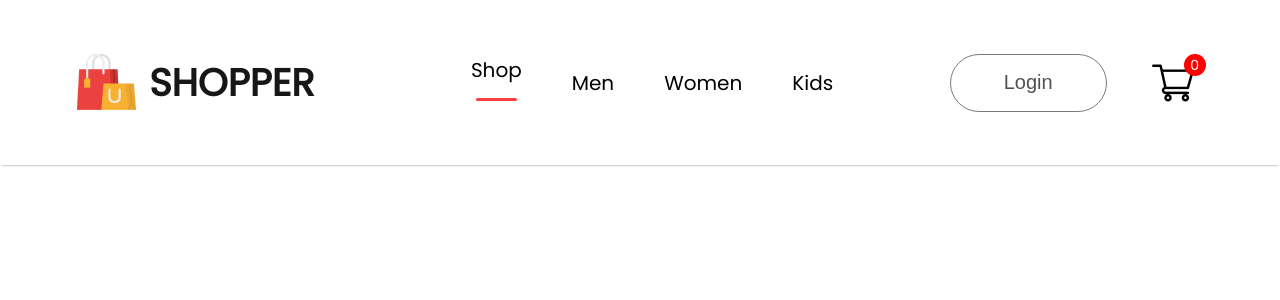
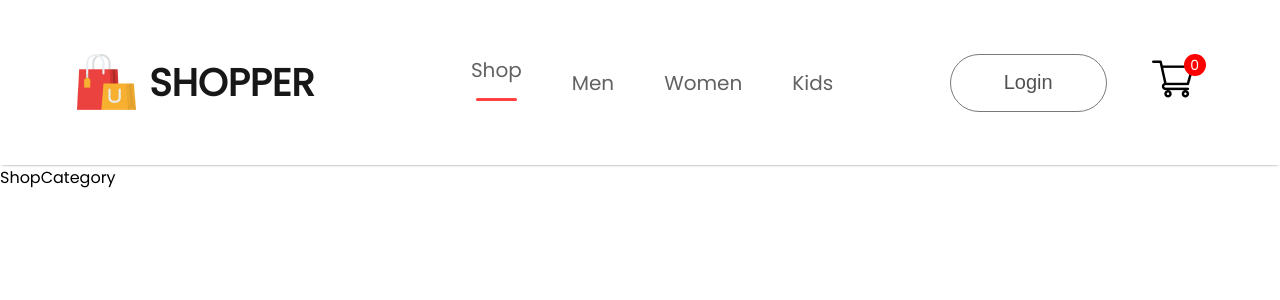
Before and after one commit to iamnizamul/Shopper, a React (Create React App) app: page /kids in a window 1280 px wide. Shown: the top 300 px of the page. Built offline with nearby package versions, Linux system fonts and the light colour scheme.

Commit message:
Create routes

```diff
--- a/src/App.js
+++ b/src/App.js
@@ -1,10 +1,30 @@
 import './App.css';
 import Navbar from './Components/Navbar/Navbar';
+import { BrowserRouter, Route, Routes } from 'react-router-dom'
+import Shop from './Pages/Shop';
+import ShopCategory from './Pages/ShopCategory';
+import Product from './Pages/Product';
+import Cart from './Pages/Cart';
+import LoginSignup from './Pages/LoginSignup';
 
 function App() {
   return (
     <div>
-       <Navbar/>
+      <BrowserRouter>
+        <Navbar />
+        <Routes>
+          <Route path='/' element={<Shop />} />
+          <Route path='/mens' element={<ShopCategory category="mens" />} />
+          <Route path='/womens' element={<ShopCategory category="womens" />} />
+          <Route path='/kids' element={<ShopCategory category="kids" />} />
+          <Route path='/product' element={<Product />}>
+            <Route path=':productId' element={<Product />} />
+          </Route>
+          <Route path='/cart' element={<Cart/>}/>
+          <Route path='/login' element={<LoginSignup/>}/>
+        </Routes>
+      </BrowserRouter>
+
     </div>
   );
 }
--- a/src/Components/Navbar/Navbar.css
+++ b/src/Components/Navbar/Navbar.css
@@ -22,7 +22,7 @@
     align-items: center;
     list-style: none;
     gap: 50px;
-    columns: #626262;
+    color: #626262;
     font-size: 20px;
     font-weight: 500;
 }
@@ -81,3 +81,8 @@
     background: red;
     color: white;
 }
+
+a {
+    text-decoration: none;
+    color: #626262;
+}
--- a/src/Components/Navbar/Navbar.jsx
+++ b/src/Components/Navbar/Navbar.jsx
@@ -3,6 +3,7 @@
 import logo from '../Assets/logo.png';
 import cart_icon from '../Assets/cart_icon.png';
 import { useState } from 'react';
+import { Link } from 'react-router-dom';
 
 function Navbar() {
     const [menu, setMenu] = useState('shop')
@@ -14,14 +15,14 @@
             <p>SHOPPER</p>
         </div>
         <ul className='nav-menu'>
-            <li onClick={() => setMenu('shop')}>Shop {menu === 'shop' ? <hr/> : <></>}</li>
-            <li onClick={() => setMenu('men')}>Men {menu === 'men' ? <hr/> : <></>}</li>
-            <li onClick={() => setMenu('women')}>Women {menu === 'women' ? <hr/> : <></>}</li>
-            <li onClick={() => setMenu('kids')} >Kids {menu === 'kids' ? <hr/> : <></>}</li>
+            <li onClick={() => setMenu('shop')}><Link to='/'>Shop</Link>{menu === 'shop' ? <hr/> : <></>}</li>
+            <li onClick={() => setMenu('men')}><Link to='/mens'>Men</Link>{menu === 'men' ? <hr/> : <></>}</li>
+            <li onClick={() => setMenu('women')}><Link to='/womens'>Women</Link>{menu === 'women' ? <hr/> : <></>}</li>
+            <li onClick={() => setMenu('kids')} ><Link to='/kids'>Kids</Link>{menu === 'kids' ? <hr/> : <></>}</li>
         </ul>
         <div className="nav-login-cart">
-            <button>Login</button>
-            <img src={cart_icon} alt="" />
+            <Link to='/login'><button>Login</button></Link>
+            <Link to='/cart'><img src={cart_icon} alt="" /></Link>
             <div className="nav-cart-count">0</div>
         </div>
     </div>
--- /dev/null
+++ b/src/Pages/Cart.jsx
@@ -0,0 +1,9 @@
+import React from 'react'
+
+function Cart() {
+  return (
+    <div>Cart</div>
+  )
+}
+
+export default Cart
--- /dev/null
+++ b/src/Pages/LoginSignup.jsx
@@ -0,0 +1,9 @@
+import React from 'react'
+
+function LoginSignup() {
+  return (
+    <div>LoginSignup</div>
+  )
+}
+
+export default LoginSignup
--- /dev/null
+++ b/src/Pages/Product.jsx
@@ -0,0 +1,9 @@
+import React from 'react'
+
+function Product() {
+  return (
+    <div>Product</div>
+  )
+}
+
+export default Product
--- /dev/null
+++ b/src/Pages/Shop.jsx
@@ -0,0 +1,9 @@
+import React from 'react'
+
+function Shop() {
+  return (
+    <div>Shop</div>
+  )
+}
+
+export default Shop
--- /dev/null
+++ b/src/Pages/ShopCategory.jsx
@@ -0,0 +1,9 @@
+import React from 'react'
+
+function ShopCategory() {
+  return (
+    <div>ShopCategory</div>
+  )
+}
+
+export default ShopCategory
```
